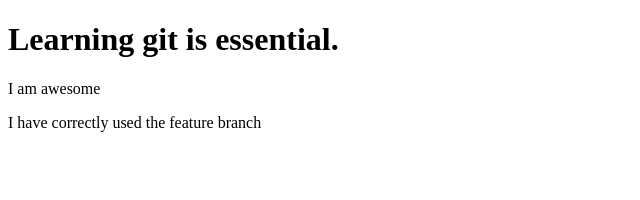
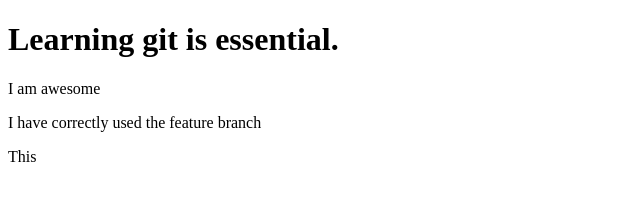
Before and after one commit to adsieg01/gitdemo, a plain HTML site: page index.html in a window 1280 px wide. Shown: the full height of the page, 0-640 px from the left. Drawn offline with Linux system fonts and the light colour scheme.

Commit message:
super commit

```diff
--- a/index.html
+++ b/index.html
@@ -7,5 +7,6 @@
 <h1>Learning git is essential.</h1>
 <p>I am awesome</p>
 <P> I have correctly used the feature branch<p>
+	<P>This<p>
 </body>
 </html>
```
